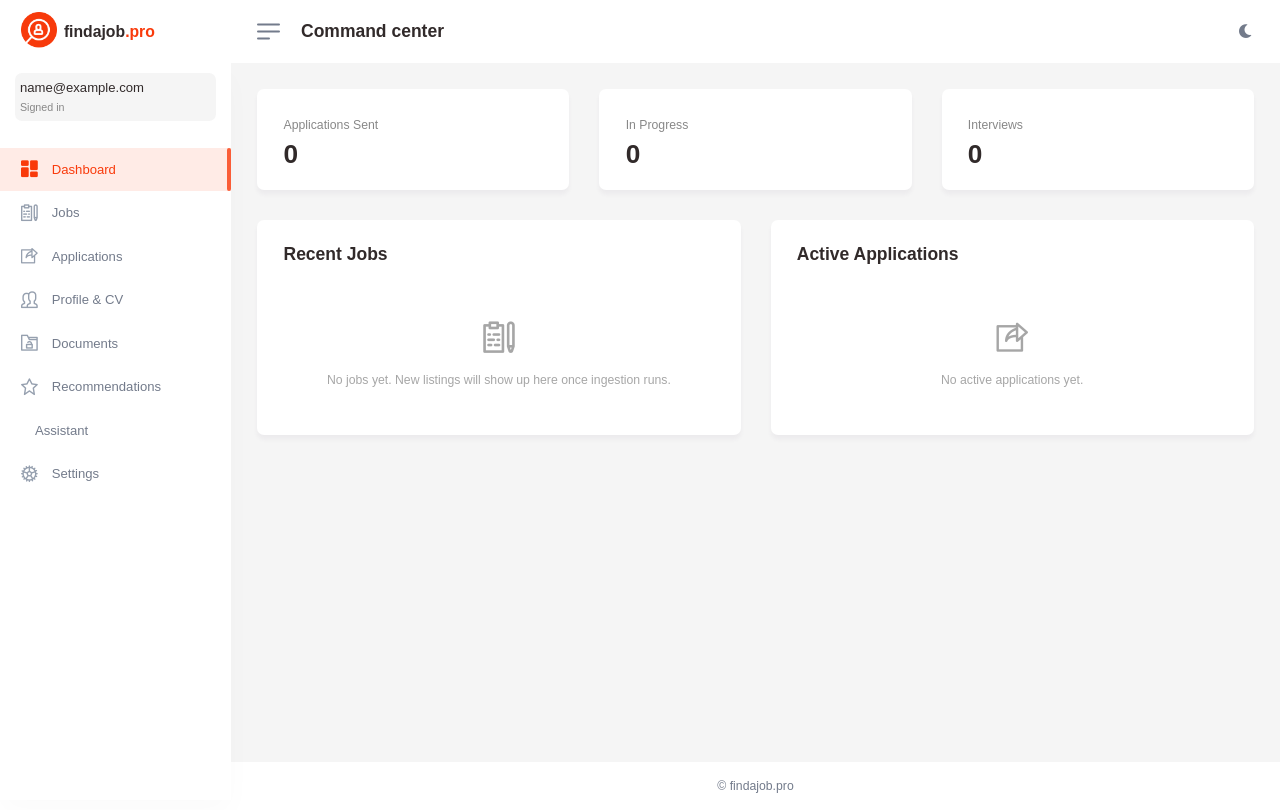
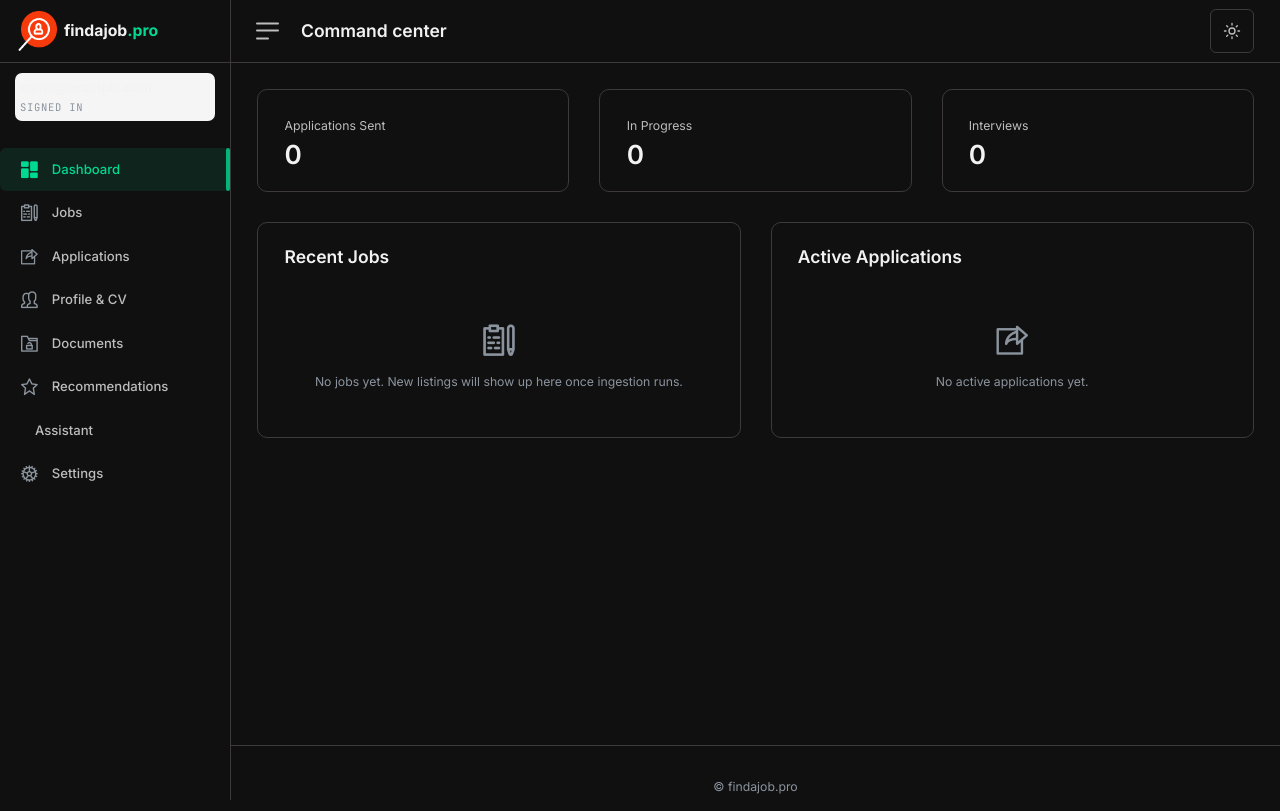
Before and after one commit to Geronimo1975/findajob-pro, a Django app: page /app/ in a window 1280 px wide. Run offline with Django 5.2, Linux system fonts and the light colour scheme; the visitor is signed in with stand-in values (Sample User, id 1); data that the repository does not hold is empty; parts of the project's set-up code (start-up, migrations or seed data) failed here and were passed over; some libraries are stand-ins or nearby versions.

Commit message:
feat(dashboard): Voltagent dark theme default with persisted light toggle
Co-Authored-By: Claude Sonnet 5.5 <noreply@anthropic.com>

```diff
--- /dev/null
+++ b/backend/apps/dashboard/static/dashboard_app/css/theme-voltagent.css
@@ -0,0 +1,162 @@
+/* findajob Voltagent dark theme for the Jobick shell.
+   Everything is scoped under [data-theme="dark"]; light (or no attribute) = stock Jobick.
+   Tokens: Voltagent design system. Green is CTA / active nav / live status ONLY.
+   Fonts are the self-hosted Inter + JetBrains Mono copies in ../fonts (no third-party origin). */
+@import url("../fonts/fonts.css");
+
+[data-theme="dark"] {
+  color-scheme: dark;
+  --fj-canvas: #101010;
+  --fj-soft: #1a1a1a;
+  --fj-softer: #2a2a2a;
+  --fj-edge: #3d3a39;
+  --fj-primary: #00d992;
+  --fj-on-primary: #101010;
+  --fj-success: #2fd6a1;
+  --fj-link: #10b981;
+  --fj-ink: #f2f2f2;
+  --fj-strong: #ffffff;
+  --fj-body: #bdbdbd;
+  --fj-mute: #8b949e;
+  --fj-warning: #e6b34d;
+  --fj-danger: #e5534b;
+  --fj-ui: 'Inter', system-ui, -apple-system, 'Segoe UI', Roboto, sans-serif;
+  --fj-mono: 'JetBrains Mono', ui-monospace, SFMono-Regular, Menlo, monospace;
+}
+
+/* Canvas */
+[data-theme="dark"] body,
+[data-theme="dark"] #main-wrapper,
+[data-theme="dark"] .content-body {
+  background: var(--fj-canvas);
+  color: var(--fj-body);
+  font-family: var(--fj-ui);
+}
+[data-theme="dark"] h1, [data-theme="dark"] h2, [data-theme="dark"] h3,
+[data-theme="dark"] h4, [data-theme="dark"] h5, [data-theme="dark"] h6,
+[data-theme="dark"] .h1, [data-theme="dark"] .h2, [data-theme="dark"] .h3,
+[data-theme="dark"] .h4, [data-theme="dark"] .h5, [data-theme="dark"] .h6,
+[data-theme="dark"] .text-dark, [data-theme="dark"] .card-title,
+[data-theme="dark"] .dashboard_bar { color: var(--fj-ink) !important; }
+[data-theme="dark"] .text-muted, [data-theme="dark"] small { color: var(--fj-mute) !important; }
+[data-theme="dark"] a { color: var(--fj-link); }
+[data-theme="dark"] hr { border-color: var(--fj-edge); opacity: 1; }
+[data-theme="dark"] #preloader { background: var(--fj-canvas); }
+
+/* Chrome: logo bar, topbar, sidebar, footer. Hairlines are the elevation; no shadows. */
+[data-theme="dark"] .nav-header,
+[data-theme="dark"] .header,
+[data-theme="dark"] .header-content,
+[data-theme="dark"] .header .navbar,
+[data-theme="dark"] .dlabnav,
+[data-theme="dark"] .footer { background: var(--fj-canvas); box-shadow: none; }
+[data-theme="dark"] .nav-header { border-bottom: 1px solid var(--fj-edge); border-right: 1px solid var(--fj-edge); }
+[data-theme="dark"] .header { border-bottom: 1px solid var(--fj-edge); }
+[data-theme="dark"] .dlabnav { border-right: 1px solid var(--fj-edge); }
+[data-theme="dark"] .footer { border-top: 1px solid var(--fj-edge); color: var(--fj-mute); }
+[data-theme="dark"] .footer .copyright p { color: var(--fj-mute); }
+[data-theme="dark"] .hamburger .line { background: var(--fj-body); }
+[data-theme="dark"] .brand-logo .brand-title { color: var(--fj-ink) !important; font-family: var(--fj-ui); }
+[data-theme="dark"] .brand-logo .text-primary { color: var(--fj-primary) !important; }
+
+/* Sidebar nav: accent only on the active row */
+[data-theme="dark"] .dlabnav .header-profile2 .font-w400,
+[data-theme="dark"] .dlabnav .sidebar-info span { color: var(--fj-ink); }
+[data-theme="dark"] .dlabnav .sidebar-info small { color: var(--fj-mute) !important; font-family: var(--fj-mono); font-size: 10.5px; letter-spacing: .07em; text-transform: uppercase; }
+[data-theme="dark"] .dlabnav .metismenu > li > a { color: var(--fj-body); border-radius: 6px; }
+[data-theme="dark"] .dlabnav .metismenu > li > a i { color: var(--fj-mute); }
+[data-theme="dark"] .dlabnav .metismenu > li:hover > a { background: var(--fj-soft); color: var(--fj-ink); }
+[data-theme="dark"] .dlabnav .metismenu > li:hover > a i { color: var(--fj-ink); }
+[data-theme="dark"] .dlabnav .metismenu > li.mm-active > a,
+[data-theme="dark"] .dlabnav .metismenu > li.mm-active > a i,
+[data-theme="dark"] .dlabnav .metismenu > li.mm-active > a .nav-text { color: var(--fj-primary) !important; }
+[data-theme="dark"] .dlabnav .metismenu > li.mm-active > a { background: rgba(0,217,146,.10); }
+[data-theme="dark"] .dlabnav .metismenu > li.mm-active > a:before { background: var(--fj-primary); }
+
+/* Cards: hairline, 10px radius, no shadow */
+[data-theme="dark"] .card {
+  background: var(--fj-canvas);
+  border: 1px solid var(--fj-edge);
+  border-radius: 10px;
+  box-shadow: none;
+  color: var(--fj-body);
+}
+[data-theme="dark"] .card-header, [data-theme="dark"] .card-footer {
+  background: transparent; border-color: var(--fj-edge);
+}
+[data-theme="dark"] .bg-white, [data-theme="dark"] .bg-light { background: var(--fj-soft) !important; }
+
+/* Tables: mono-caps eyebrow header on soft surface, hairline rows */
+[data-theme="dark"] .table { color: var(--fj-body); border-color: var(--fj-edge); --bs-table-bg: transparent; --bs-table-color: var(--fj-body); }
+[data-theme="dark"] .table > :not(caption) > * > * { background: transparent; color: var(--fj-body); border-bottom-color: var(--fj-edge); box-shadow: none; }
+[data-theme="dark"] .table thead th {
+  background: var(--fj-soft); color: var(--fj-mute);
+  font-family: var(--fj-mono); font-size: 10.5px; font-weight: 500; letter-spacing: .07em; text-transform: uppercase;
+  border-bottom: 1px solid var(--fj-edge);
+}
+[data-theme="dark"] .table-hover > tbody > tr:hover > * { background: var(--fj-soft); color: var(--fj-ink); }
+
+/* Metrics / data in mono */
+[data-theme="dark"] .fs-1, [data-theme="dark"] .fs-2, [data-theme="dark"] .count,
+[data-theme="dark"] .font-w600 { font-family: var(--fj-mono); }
+
+/* Buttons: primary = CTA green on ink-dark text; others are outline */
+[data-theme="dark"] .btn { border-radius: 6px; font-family: var(--fj-ui); font-weight: 600; box-shadow: none; }
+[data-theme="dark"] .btn-primary {
+  background: var(--fj-primary); border-color: var(--fj-primary); color: var(--fj-on-primary);
+}
+[data-theme="dark"] .btn-primary:hover, [data-theme="dark"] .btn-primary:focus { background: var(--fj-primary); border-color: var(--fj-primary); color: var(--fj-on-primary); opacity: .9; }
+[data-theme="dark"] .btn-outline-primary, [data-theme="dark"] .btn-light, [data-theme="dark"] .btn-secondary,
+[data-theme="dark"] .btn-outline-secondary, [data-theme="dark"] .btn-dark {
+  background: var(--fj-canvas); color: var(--fj-ink); border: 1px solid var(--fj-edge);
+}
+[data-theme="dark"] .btn-outline-primary:hover, [data-theme="dark"] .btn-light:hover,
+[data-theme="dark"] .btn-secondary:hover { background: var(--fj-soft); color: var(--fj-strong); border-color: var(--fj-edge); }
+
+/* Inputs */
+[data-theme="dark"] .form-control, [data-theme="dark"] .form-select,
+[data-theme="dark"] .bootstrap-select > .dropdown-toggle, [data-theme="dark"] textarea {
+  background: var(--fj-soft); color: var(--fj-ink); border: 1px solid var(--fj-edge); border-radius: 6px;
+}
+[data-theme="dark"] .form-control::placeholder { color: var(--fj-mute); }
+[data-theme="dark"] .form-control:focus, [data-theme="dark"] .form-select:focus,
+[data-theme="dark"] .btn:focus-visible, [data-theme="dark"] a:focus-visible, [data-theme="dark"] #theme-toggle:focus-visible {
+  outline: 2px solid var(--fj-primary); outline-offset: -1px; box-shadow: none; background: var(--fj-soft); color: var(--fj-ink);
+}
+[data-theme="dark"] .dropdown-menu { background: var(--fj-soft); border: 1px solid var(--fj-edge); box-shadow: none; }
+[data-theme="dark"] .dropdown-item { color: var(--fj-body); }
+[data-theme="dark"] .dropdown-item:hover { background: var(--fj-softer); color: var(--fj-ink); }
+
+/* Status pills (9999px, tinted fill pair; green = live/sent only) */
+[data-theme="dark"] .badge { border-radius: 9999px; border: 1px solid var(--fj-edge); background: transparent; color: var(--fj-mute); font-family: var(--fj-mono); font-weight: 500; }
+[data-theme="dark"] .badge-success, [data-theme="dark"] .badge.bg-success, [data-theme="dark"] .badge-primary {
+  background: rgba(0,217,146,.10); border-color: rgba(0,217,146,.35); color: var(--fj-success) !important;
+}
+[data-theme="dark"] .badge-warning, [data-theme="dark"] .badge.bg-warning {
+  background: rgba(230,179,77,.10); border-color: rgba(230,179,77,.35); color: var(--fj-warning) !important;
+}
+[data-theme="dark"] .badge-danger, [data-theme="dark"] .badge.bg-danger {
+  background: rgba(229,83,75,.12); border-color: rgba(229,83,75,.35); color: var(--fj-danger) !important;
+}
+[data-theme="dark"] .badge-info, [data-theme="dark"] .badge-secondary, [data-theme="dark"] .badge-light, [data-theme="dark"] .badge-dark {
+  background: transparent; color: var(--fj-mute) !important;
+}
+[data-theme="dark"] .text-success { color: var(--fj-success) !important; }
+[data-theme="dark"] .text-warning { color: var(--fj-warning) !important; }
+[data-theme="dark"] .text-danger { color: var(--fj-danger) !important; }
+[data-theme="dark"] .text-primary { color: var(--fj-link) !important; }
+[data-theme="dark"] .progress { background: var(--fj-softer); }
+[data-theme="dark"] .progress-bar { background: var(--fj-primary); }
+
+/* Theme toggle (both themes). Shows the icon of the theme you would switch TO. 44px target. */
+#theme-toggle {
+  display: inline-flex; align-items: center; justify-content: center;
+  width: 44px; height: 44px; padding: 0; cursor: pointer;
+  background: transparent; border: 1px solid transparent; border-radius: 6px; color: inherit;
+}
+#theme-toggle svg { width: 18px; height: 18px; fill: none; stroke: currentColor; stroke-width: 1.8; stroke-linecap: round; stroke-linejoin: round; }
+#theme-toggle .ico-sun { display: none; }
+[data-theme="dark"] #theme-toggle { color: var(--fj-body); border-color: var(--fj-edge); }
+[data-theme="dark"] #theme-toggle:hover { background: var(--fj-soft); color: var(--fj-ink); }
+[data-theme="dark"] #theme-toggle .ico-sun { display: block; }
+[data-theme="dark"] #theme-toggle .ico-moon { display: none; }
--- /dev/null
+++ b/backend/apps/dashboard/static/dashboard_app/fonts/fonts.css
@@ -0,0 +1,132 @@
+/* Self-hosted Inter + JetBrains Mono (SIL OFL 1.1) — latin + latin-ext only.
+   Self-hosted deliberately: fonts.googleapis.com / fonts.gstatic.com would send every
+   visitor's IP to Google before consent, which a Germany-targeted, TTDSG/GDPR-compliant
+   site cannot do (cf. LG Muenchen I, 3 O 17493/20).
+   These are variable font files; each @font-face pins one weight instance, exactly as
+   Google's own stylesheet does. */
+
+@font-face {
+  font-family: 'Inter';
+  font-style: normal;
+  font-weight: 400;
+  font-display: swap;
+  src: url(inter-latin-ext.woff2) format('woff2');
+  unicode-range: U+0100-02BA, U+02BD-02C5, U+02C7-02CC, U+02CE-02D7, U+02DD-02FF, U+0304, U+0308, U+0329, U+1D00-1DBF, U+1E00-1E9F, U+1EF2-1EFF, U+2020, U+20A0-20AB, U+20AD-20C0, U+2113, U+2C60-2C7F, U+A720-A7FF;
+}
+
+@font-face {
+  font-family: 'Inter';
+  font-style: normal;
+  font-weight: 400;
+  font-display: swap;
+  src: url(inter-latin.woff2) format('woff2');
+  unicode-range: U+0000-00FF, U+0131, U+0152-0153, U+02BB-02BC, U+02C6, U+02DA, U+02DC, U+0304, U+0308, U+0329, U+2000-206F, U+20AC, U+2122, U+2191, U+2193, U+2212, U+2215, U+FEFF, U+FFFD;
+}
+
+@font-face {
+  font-family: 'Inter';
+  font-style: normal;
+  font-weight: 500;
+  font-display: swap;
+  src: url(inter-latin-ext.woff2) format('woff2');
+  unicode-range: U+0100-02BA, U+02BD-02C5, U+02C7-02CC, U+02CE-02D7, U+02DD-02FF, U+0304, U+0308, U+0329, U+1D00-1DBF, U+1E00-1E9F, U+1EF2-1EFF, U+2020, U+20A0-20AB, U+20AD-20C0, U+2113, U+2C60-2C7F, U+A720-A7FF;
+}
+
+@font-face {
+  font-family: 'Inter';
+  font-style: normal;
+  font-weight: 500;
+  font-display: swap;
+  src: url(inter-latin.woff2) format('woff2');
+  unicode-range: U+0000-00FF, U+0131, U+0152-0153, U+02BB-02BC, U+02C6, U+02DA, U+02DC, U+0304, U+0308, U+0329, U+2000-206F, U+20AC, U+2122, U+2191, U+2193, U+2212, U+2215, U+FEFF, U+FFFD;
+}
+
+@font-face {
+  font-family: 'Inter';
+  font-style: normal;
+  font-weight: 600;
+  font-display: swap;
+  src: url(inter-latin-ext.woff2) format('woff2');
+  unicode-range: U+0100-02BA, U+02BD-02C5, U+02C7-02CC, U+02CE-02D7, U+02DD-02FF, U+0304, U+0308, U+0329, U+1D00-1DBF, U+1E00-1E9F, U+1EF2-1EFF, U+2020, U+20A0-20AB, U+20AD-20C0, U+2113, U+2C60-2C7F, U+A720-A7FF;
+}
+
+@font-face {
+  font-family: 'Inter';
+  font-style: normal;
+  font-weight: 600;
+  font-display: swap;
+  src: url(inter-latin.woff2) format('woff2');
+  unicode-range: U+0000-00FF, U+0131, U+0152-0153, U+02BB-02BC, U+02C6, U+02DA, U+02DC, U+0304, U+0308, U+0329, U+2000-206F, U+20AC, U+2122, U+2191, U+2193, U+2212, U+2215, U+FEFF, U+FFFD;
+}
+
+@font-face {
+  font-family: 'Inter';
+  font-style: normal;
+  font-weight: 700;
+  font-display: swap;
+  src: url(inter-latin-ext.woff2) format('woff2');
+  unicode-range: U+0100-02BA, U+02BD-02C5, U+02C7-02CC, U+02CE-02D7, U+02DD-02FF, U+0304, U+0308, U+0329, U+1D00-1DBF, U+1E00-1E9F, U+1EF2-1EFF, U+2020, U+20A0-20AB, U+20AD-20C0, U+2113, U+2C60-2C7F, U+A720-A7FF;
+}
+
+@font-face {
+  font-family: 'Inter';
+  font-style: normal;
+  font-weight: 700;
+  font-display: swap;
+  src: url(inter-latin.woff2) format('woff2');
+  unicode-range: U+0000-00FF, U+0131, U+0152-0153, U+02BB-02BC, U+02C6, U+02DA, U+02DC, U+0304, U+0308, U+0329, U+2000-206F, U+20AC, U+2122, U+2191, U+2193, U+2212, U+2215, U+FEFF, U+FFFD;
+}
+
+@font-face {
+  font-family: 'JetBrains Mono';
+  font-style: normal;
+  font-weight: 400;
+  font-display: swap;
+  src: url(jetbrains-mono-latin-ext.woff2) format('woff2');
+  unicode-range: U+0100-02BA, U+02BD-02C5, U+02C7-02CC, U+02CE-02D7, U+02DD-02FF, U+0304, U+0308, U+0329, U+1D00-1DBF, U+1E00-1E9F, U+1EF2-1EFF, U+2020, U+20A0-20AB, U+20AD-20C0, U+2113, U+2C60-2C7F, U+A720-A7FF;
+}
+
+@font-face {
+  font-family: 'JetBrains Mono';
+  font-style: normal;
+  font-weight: 400;
+  font-display: swap;
+  src: url(jetbrains-mono-latin.woff2) format('woff2');
+  unicode-range: U+0000-00FF, U+0131, U+0152-0153, U+02BB-02BC, U+02C6, U+02DA, U+02DC, U+0304, U+0308, U+0329, U+2000-206F, U+20AC, U+2122, U+2191, U+2193, U+2212, U+2215, U+FEFF, U+FFFD;
+}
+
+@font-face {
+  font-family: 'JetBrains Mono';
+  font-style: normal;
+  font-weight: 500;
+  font-display: swap;
+  src: url(jetbrains-mono-latin-ext.woff2) format('woff2');
+  unicode-range: U+0100-02BA, U+02BD-02C5, U+02C7-02CC, U+02CE-02D7, U+02DD-02FF, U+0304, U+0308, U+0329, U+1D00-1DBF, U+1E00-1E9F, U+1EF2-1EFF, U+2020, U+20A0-20AB, U+20AD-20C0, U+2113, U+2C60-2C7F, U+A720-A7FF;
+}
+
+@font-face {
+  font-family: 'JetBrains Mono';
+  font-style: normal;
+  font-weight: 500;
+  font-display: swap;
+  src: url(jetbrains-mono-latin.woff2) format('woff2');
+  unicode-range: U+0000-00FF, U+0131, U+0152-0153, U+02BB-02BC, U+02C6, U+02DA, U+02DC, U+0304, U+0308, U+0329, U+2000-206F, U+20AC, U+2122, U+2191, U+2193, U+2212, U+2215, U+FEFF, U+FFFD;
+}
+
+@font-face {
+  font-family: 'JetBrains Mono';
+  font-style: normal;
+  font-weight: 600;
+  font-display: swap;
+  src: url(jetbrains-mono-latin-ext.woff2) format('woff2');
+  unicode-range: U+0100-02BA, U+02BD-02C5, U+02C7-02CC, U+02CE-02D7, U+02DD-02FF, U+0304, U+0308, U+0329, U+1D00-1DBF, U+1E00-1E9F, U+1EF2-1EFF, U+2020, U+20A0-20AB, U+20AD-20C0, U+2113, U+2C60-2C7F, U+A720-A7FF;
+}
+
+@font-face {
+  font-family: 'JetBrains Mono';
+  font-style: normal;
+  font-weight: 600;
+  font-display: swap;
+  src: url(jetbrains-mono-latin.woff2) format('woff2');
+  unicode-range: U+0000-00FF, U+0131, U+0152-0153, U+02BB-02BC, U+02C6, U+02DA, U+02DC, U+0304, U+0308, U+0329, U+2000-206F, U+20AC, U+2122, U+2191, U+2193, U+2212, U+2215, U+FEFF, U+FFFD;
+}
--- a/backend/apps/dashboard/templates/dashboard_app/base.html
+++ b/backend/apps/dashboard/templates/dashboard_app/base.html
@@ -1,7 +1,15 @@
 {% load static %}<!DOCTYPE html>
-<html lang="en">
+<html lang="en" data-theme="dark">
 <head>
 	<meta charset="utf-8">
+	<script>
+	/* No-flash theme: runs before first paint. Default is dark; localStorage wins. */
+	(function () {
+		var t = "dark";
+		try { var v = localStorage.getItem("fj-theme"); if (v === "light" || v === "dark") t = v; } catch (e) {}
+		document.documentElement.setAttribute("data-theme", t);
+	})();
+	</script>
 	<meta name="viewport" content="width=device-width, initial-scale=1">
 	<meta name="robots" content="noindex">
 	<title>{% block title %}Dashboard{% endblock %} | findajob.pro</title>
@@ -9,6 +17,7 @@
 	<link rel="stylesheet" href="{% static 'dashboard_app/vendor/bootstrap-select/dist/css/bootstrap-select.min.css' %}">
 	<link rel="stylesheet" href="{% static 'dashboard_app/vendor/bootstrap-datepicker-master/css/bootstrap-datepicker.min.css' %}">
 	<link rel="stylesheet" href="{% static 'dashboard_app/css/style.css' %}">
+	<link rel="stylesheet" href="{% static 'dashboard_app/css/theme-voltagent.css' %}">
 	{% block extra_css %}{% endblock %}
 </head>
 <body>
@@ -33,11 +42,11 @@
 							<div class="dashboard_bar">{% block page_title %}Command center{% endblock %}</div>
 						</div>
 						<ul class="navbar-nav header-right">
-							<li class="nav-item dropdown notification_dropdown">
-								<a class="nav-link bell dlab-theme-mode p-0" href="javascript:void(0);" aria-label="Toggle theme">
-									<i id="icon-light" class="fas fa-sun"></i>
-									<i id="icon-dark" class="fas fa-moon"></i>
-								</a>
+							<li class="nav-item">
+								<button type="button" id="theme-toggle" aria-label="Toggle light/dark theme" title="Toggle theme">
+									<svg class="ico-moon" viewBox="0 0 24 24" aria-hidden="true"><path d="M21 12.8A9 9 0 1 1 11.2 3a7 7 0 0 0 9.8 9.8z"/></svg>
+									<svg class="ico-sun" viewBox="0 0 24 24" aria-hidden="true"><circle cx="12" cy="12" r="4"/><path d="M12 2v2M12 20v2M4.9 4.9l1.4 1.4M17.7 17.7l1.4 1.4M2 12h2M20 12h2M4.9 19.1l1.4-1.4M17.7 6.3l1.4-1.4"/></svg>
+								</button>
 							</li>
 						</ul>
 					</div>
@@ -82,6 +91,14 @@
 	<script src="{% static 'dashboard_app/vendor/bootstrap-datepicker-master/js/bootstrap-datepicker.min.js' %}"></script>
 	<script src="{% static 'dashboard_app/js/custom.min.js' %}"></script>
 	<script src="{% static 'dashboard_app/js/dlabnav-init.js' %}"></script>
+	<script>
+	document.getElementById("theme-toggle").addEventListener("click", function () {
+		var root = document.documentElement;
+		var next = root.getAttribute("data-theme") === "dark" ? "light" : "dark";
+		root.setAttribute("data-theme", next);
+		try { localStorage.setItem("fj-theme", next); } catch (e) {}
+	});
+	</script>
 	{% block extra_js %}{% endblock %}
 </body>
 </html>
```
Also changed, not shown: backend/tests/dashboard/test_theme.py (added, +33 -0 lines), backend/apps/dashboard/static/dashboard_app/fonts/inter-latin-ext.woff2 (added), backend/apps/dashboard/static/dashboard_app/fonts/inter-latin.woff2 (added), backend/apps/dashboard/static/dashboard_app/fonts/jetbrains-mono-latin-ext.woff2 (added), backend/apps/dashboard/static/dashboard_app/fonts/jetbrains-mono-latin.woff2 (added).
